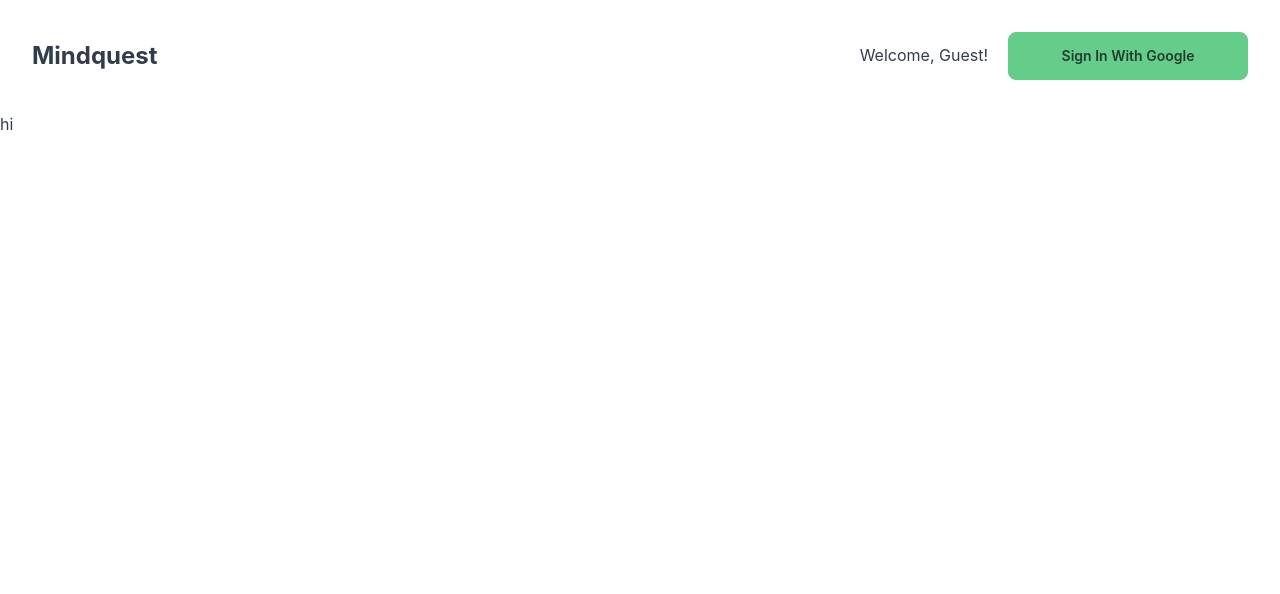
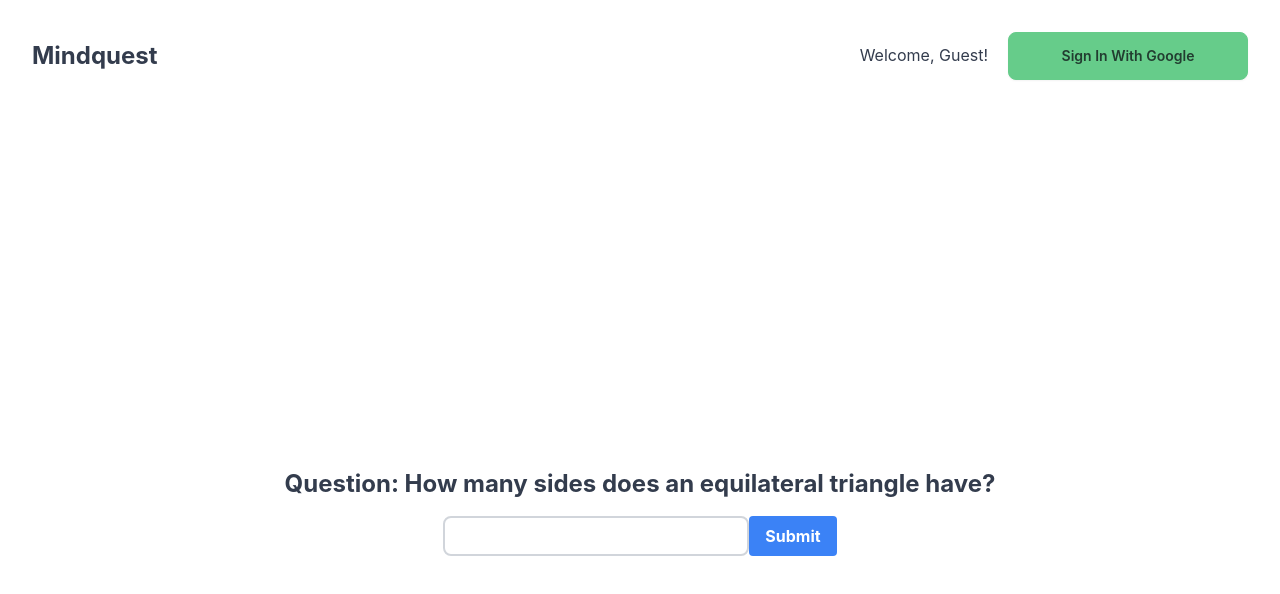
Before and after one commit to chickfilaman51/mindquest-website, a React (Vite) app: page /questions in a window 1280 px wide. Shown: the top 594 px of the page. Built offline with nearby package versions, Linux system fonts and the light colour scheme; no server answers.

Commit message:
added basic question menu and checker and a bunch of stuff

```diff
--- a/src/components/game/Lesson.tsx
+++ b/src/components/game/Lesson.tsx
@@ -4,7 +4,7 @@ import { gradeLessons } from '~/constants';
 import { grade } from '../placement/PlacementResults';
 // Import Link from react-router-dom
 import { Link } from 'react-router-dom';
-import { polygonSides } from '~/constants/questions';
+
 
 
 
--- a/src/components/game/Questions.tsx
+++ b/src/components/game/Questions.tsx
@@ -1,7 +1,39 @@
+import React, { useState } from 'react';
+import { polygonSides } from '~/constants/questions';
+
 const Questions = () => {
-    return (
-        <h1>hi</h1>
-    );
-}
+  const [currentQuestion, setCurrentQuestion] = useState(polygonSides(10));
+  const [userAnswer, setUserAnswer] = useState('');
+  const [message, setMessage] = useState('');
+
+  const handleSubmit = (event: React.FormEvent<HTMLFormElement>) => {
+    event.preventDefault();
+    if (Number(userAnswer) === currentQuestion.answer) {
+      setMessage('Correct!');
+    } else {
+      setMessage('Wrong answer. Try again.');
+    }
+    setUserAnswer('');
+    setCurrentQuestion(polygonSides(10));
+  };
+
+  return (
+    <div className="flex flex-col justify-center items-center h-screen">
+      <h2 className="text-2xl font-bold mb-4">{`Question: ${currentQuestion.question.replace(/<\/?[^>]+(>|$)/g, "")}`}</h2>
+      <form onSubmit={handleSubmit}>
+        <input
+          type="text"
+          value={userAnswer}
+          onChange={(e) => setUserAnswer(e.target.value)}
+          className="border-2 border-gray-300 bg-white h-10 px-5 pr-16 rounded-lg text-sm focus:outline-none"
+        />
+        <button type="submit" className="bg-blue-500 hover:bg-blue-700 text-white font-bold py-2 px-4 rounded">
+          Submit
+        </button>
+      </form>
+      <p>{message}</p>
+    </div>
+  );
+};
 
 export default Questions;
```
